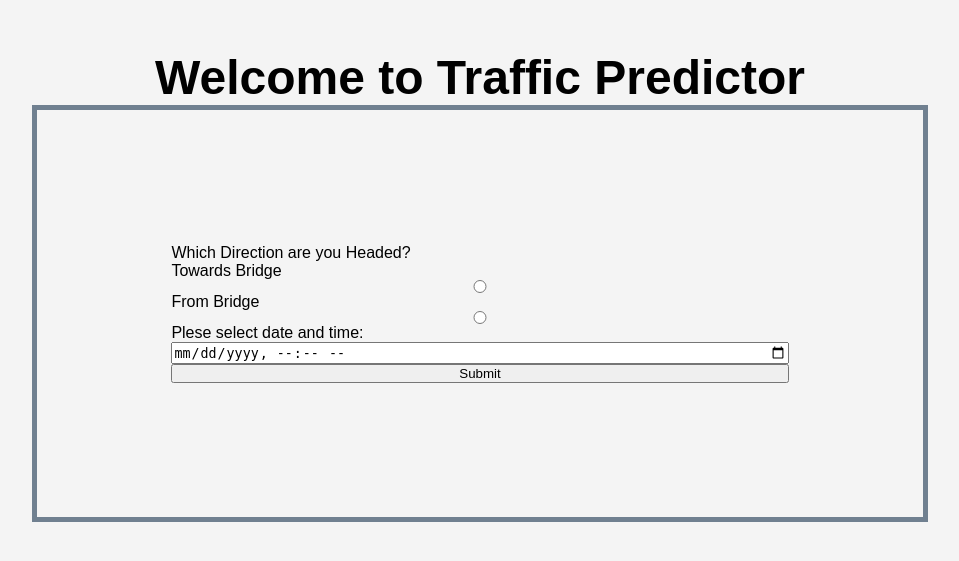
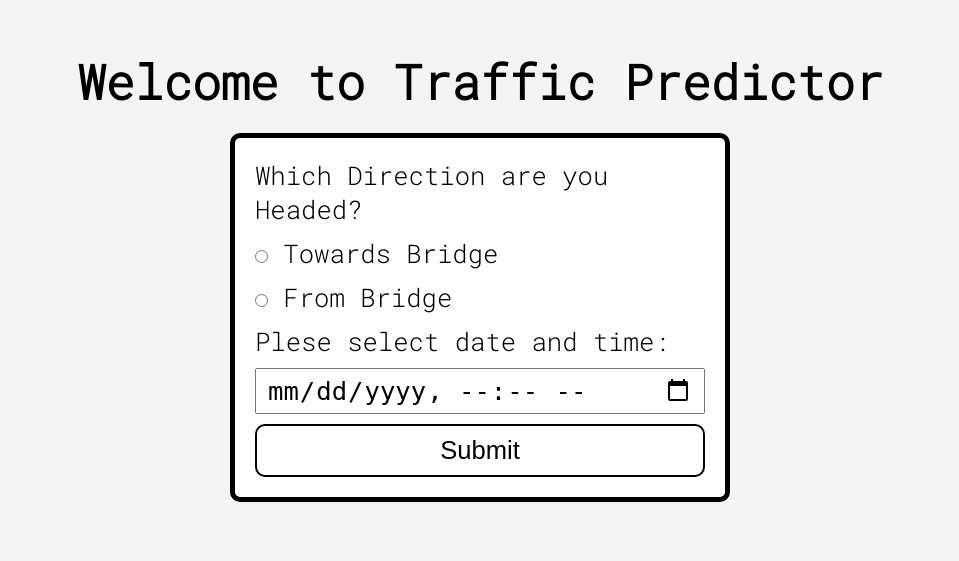
Before and after one commit to Brady-Malott/Borderhacks2021, a Flask app: page / in a window 1280 px wide. Shown: the top 561 px of the page, without its empty margins (160-1119 px from the left). Run offline with Flask 2, Linux system fonts and the light colour scheme.

Commit message:
Restyled form

```diff
--- a/src/static/style.css
+++ b/src/static/style.css
@@ -10,8 +10,8 @@
 }
 
 body {
-  font-family: Arial, Helvetica, sans-serif;
-  font-size: 16px;
+  font-family: 'Roboto Mono', monospace;
+  font-size: 1.6rem;
   background-color: var(--body-background);
 }
 
@@ -35,13 +35,15 @@ body {
 }
 
 .container {
-  height: 70%;
+  margin: 20px auto 0;
+  width: 500px;
+  row-gap: 10px;
   display: flex;
   flex-direction: column;
-  justify-content: space-around;
-  align-content: space-around;
-  padding: 15%;
-  border: 5px solid slategray
+  padding: 20px;
+  border: 5px solid black;
+  border-radius: 10px;
+  background-color: white;
 }
 
 #visualizer-container {
@@ -52,3 +54,23 @@ body {
 #map-container {
   border: 1px solid black;
 }
+
+#date-picker {
+  padding: 5px 10px;
+  font-size: inherit;
+}
+
+.btn {
+  border-radius: 10px;
+  outline: none;
+  border: 2px solid black;
+  cursor: pointer;
+  padding: 10px;
+  font-size: inherit;
+  background-color: white;
+  transition: background-color 0.25s;
+}
+
+.btn:hover {
+  background-color: #eee;
+}
--- a/src/templates/base.html
+++ b/src/templates/base.html
@@ -1,6 +1,12 @@
 <!DOCTYPE html>
 <title>Traffic Predictor</title>
 <link rel="stylesheet" href="{{ url_for('static', filename='style.css') }}" />
+<link rel="preconnect" href="https://fonts.googleapis.com" />
+<link rel="preconnect" href="https://fonts.gstatic.com" crossorigin />
+<link
+  href="https://fonts.googleapis.com/css2?family=Roboto+Mono:wght@300&display=swap"
+  rel="stylesheet"
+/>
 <section class="content">
   <header class="header-text">{% block header %}{% endblock %}</header>
   {% for message in get_flashed_messages() %}
--- a/src/templates/form/form.html
+++ b/src/templates/form/form.html
@@ -2,16 +2,18 @@
 <h1>Welcome to Traffic Predictor</h1>
 {% endblock %} {% block content %}
 <form method="post" class="container">
+  <p>Which Direction are you Headed?</p>
+  <div>
+    <input type="radio" name="direction" id="towards" />
+    <label for="towards">Towards Bridge</label>
+  </div>
+  <div>
+    <input type="radio" name="direction" id="from" />
+    <label for="from">From Bridge</label>
+  </div>
+  <p>Plese select date and time:</p>
 
-  <p> Which Direction are you Headed?</p>
-  <label for="towards">Towards Bridge</label>
-  <input type="radio" name="direction" id="towards" />
-  <label for="from">From Bridge</label>
-  <input type="radio" name="direction" id="from" />
-
-  <p> Plese select date and time: </p>
-
-  <input type="datetime-local" required />
-  <input type="submit" value="Submit" />
+  <input id="date-picker" type="datetime-local" required />
+  <input class="btn" type="submit" value="Submit" />
 </form>
 {% endblock %}
```
